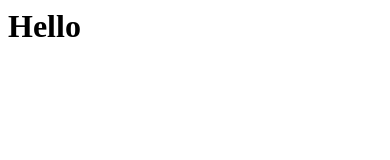
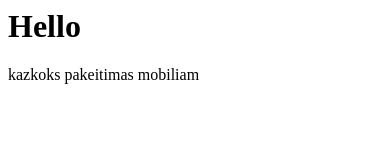
Before and after one commit to kitas-gitas/shiny-fortnight, a plain HTML site: page index.html in a window 390 px wide. Drawn offline with Linux system fonts and the light colour scheme.

Commit message:
mobiliam

```diff
--- a/index.html
+++ b/index.html
@@ -1 +1,2 @@
 <h1>Hello</h1>
+<p>kazkoks pakeitimas mobiliam</p>
```
